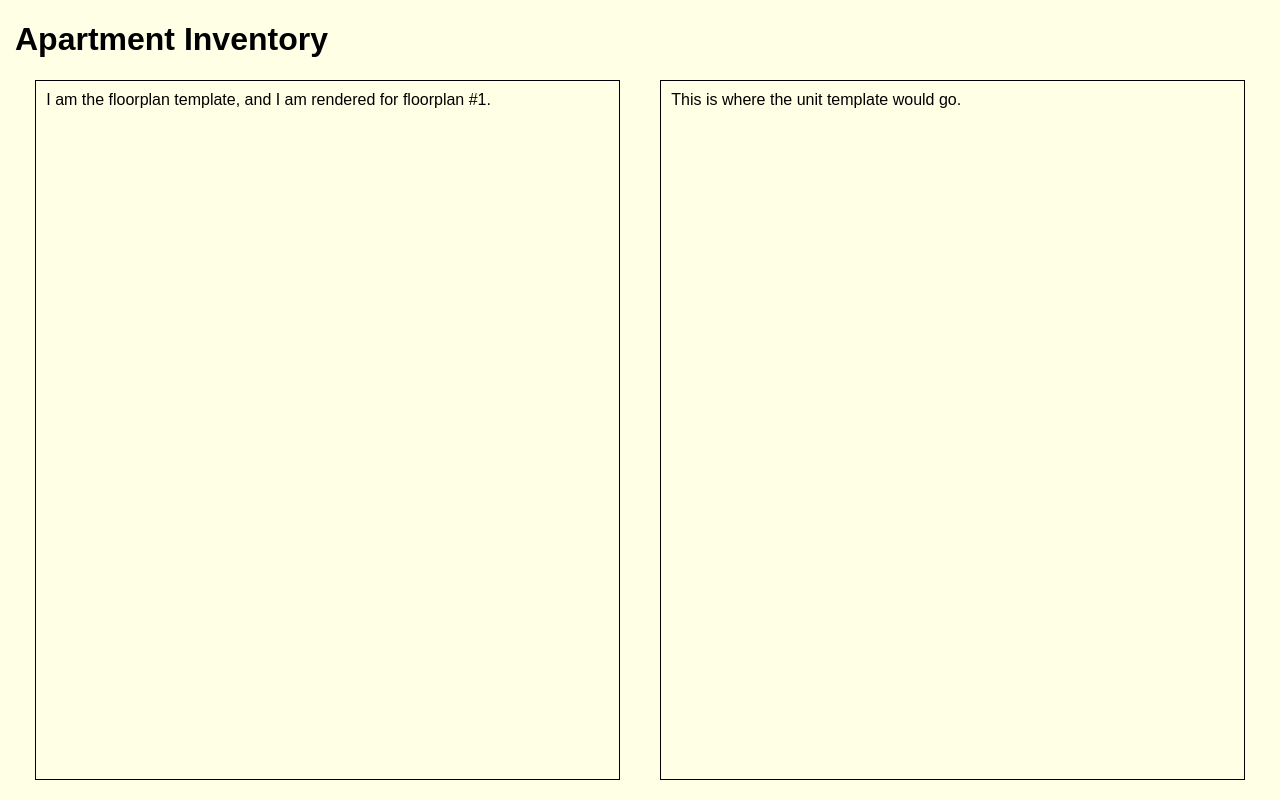
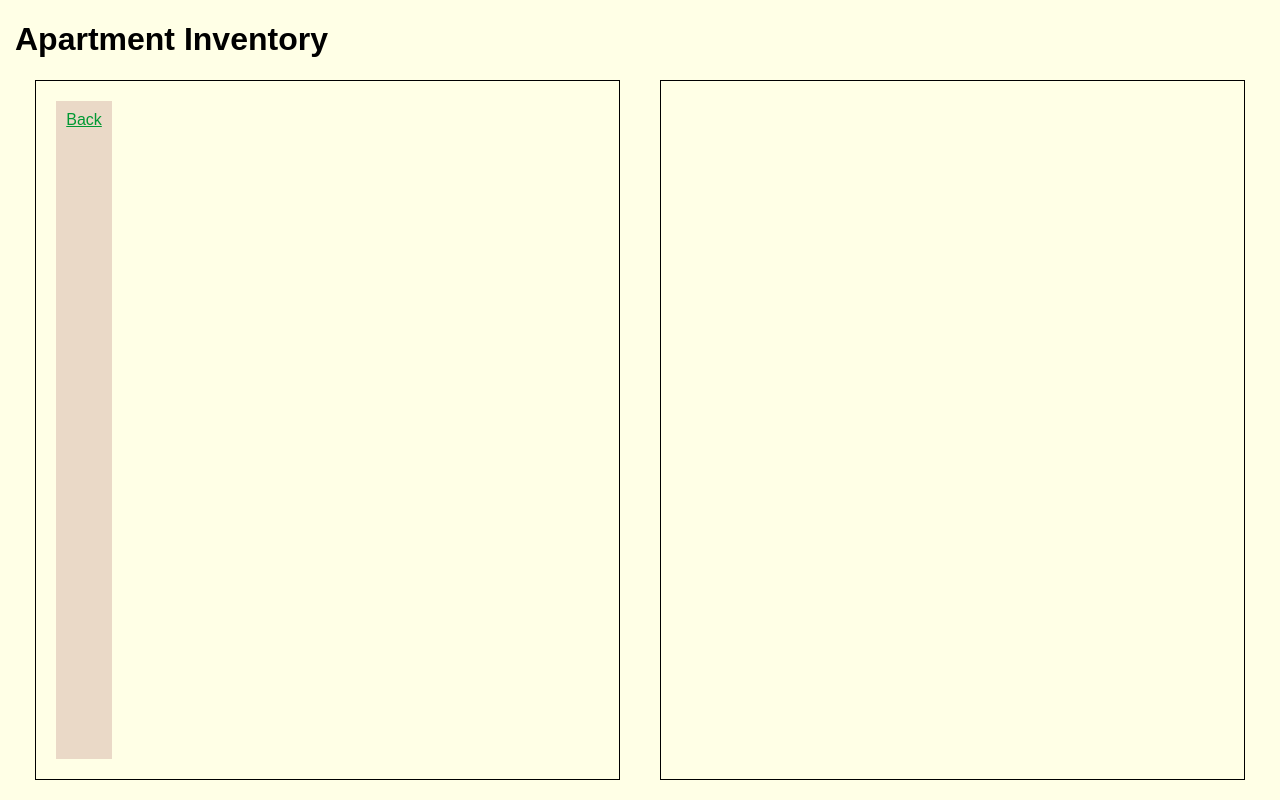
Before and after one commit to robmonday/apartment-inventory, a Flask app: page /floorplan/1/ in a window 1280 px wide. Run offline with Flask 2, Linux system fonts and the light colour scheme.

Commit message:
Update hyperlinks with URL_FOR()

```diff
--- a/server.py
+++ b/server.py
@@ -18,7 +18,6 @@ session = DBSession()
 @app.route('/all/')
 @app.route('/inventory/')
 def showAllInv():
-
 	floorplans = session.query(Floorplan).all()
 	units = session.query(Unit).all()
 	# return "Here is the entire inventory, all floorplans and all units."
@@ -27,7 +26,11 @@ def showAllInv():
 @app.route('/floorplan/<floorplan_id>/')
 def showFloorplanInv(floorplan_id):
 	# return "Here are all units for the %s floorplan." % (floorplan_id,)
-	return render_template('floorplan.html', floorplan_id = floorplan_id)
+	# return render_template('floorplan.html', floorplan_id = floorplan_id)
+
+	floorplans = session.query(Floorplan).filter_by(id=floorplan_id).all()
+	units = session.query(Unit).filter_by(floorplan_id=floorplan_id).all()
+	return render_template('floorplan.html', floorplans = floorplans, units = units)
 
 @app.route('/floorplan/<floorplan_id>/unit/<unit_id>/')
 def showUnitDetail(floorplan_id, unit_id):
--- a/templates/floorplan.html
+++ b/templates/floorplan.html
@@ -1,13 +1,20 @@
 {% extends "index.html" %}
 
+
 {% block floorplan %}
+	<!-- Default is to show all floorplans.<br> -->
 
-I am the floorplan template, and I am rendered for floorplan #{{floorplan_id}}.
+	<a href="{{url_for('showAllInv')}}">Back</a>
+
+	{% for floorplan in floorplans %}
+
+	<a href="#">
+	<div class="floorplan">
+		<strong>{{floorplan.name}}</strong><br>
+		<p>{{floorplan.bedrooms}} BR / {{floorplan.bathrooms}} BA
+		{{floorplan.square_footage}} SF</p>
+	</div>
+	</a>
+	{% endfor %}
 
 {% endblock %}
-
-{% block unit %}
-
-This is where the unit template would go.
-
-{% endblock %}
--- a/templates/index.html
+++ b/templates/index.html
@@ -14,21 +14,34 @@
 			<!-- Default is to show all floorplans.<br> -->
 
 			{% for floorplan in floorplans %}
-			<div>{{floorplan.name}}</div>
+
+			<a href="{{url_for('showFloorplanInv',floorplan_id=floorplan.id)}}">
+			<div class="floorplan">
+				<strong>{{floorplan.name}}</strong><br>
+				<p>{{floorplan.bedrooms}} BR / {{floorplan.bathrooms}} BA
+				{{floorplan.square_footage}} SF</p>
+			</div>
+			</a>
 			{% endfor %}
 
 		{% endblock %}
 		</div>
 
 		<div class="pane">
-		{% block unit %}
 			<!-- Default is to show all units.<br> -->
 
 			{% for unit in units %}
-			<div>{{unit.name}}</div>
+			<a href="{{url_for('showUnitDetail',floorplan_id=unit.floorplan.id, unit_id=unit.id)}}">
+			<div class="unit">
+				<strong>{{unit.name}}</strong><br>
+				{{unit.floorplan.name}}<br>
+				{{unit.floorplan.bedrooms}} BR / {{unit.floorplan.bathrooms}} BA
+				{{unit.floorplan.square_footage}} SF
+
+			</div>
+			</a>
 			{% endfor %}
 
-		{% endblock %}
 		</div>
 
 	{% endblock %}
```
Also changed, not shown: templates/unit.html (+6 -3 lines).
